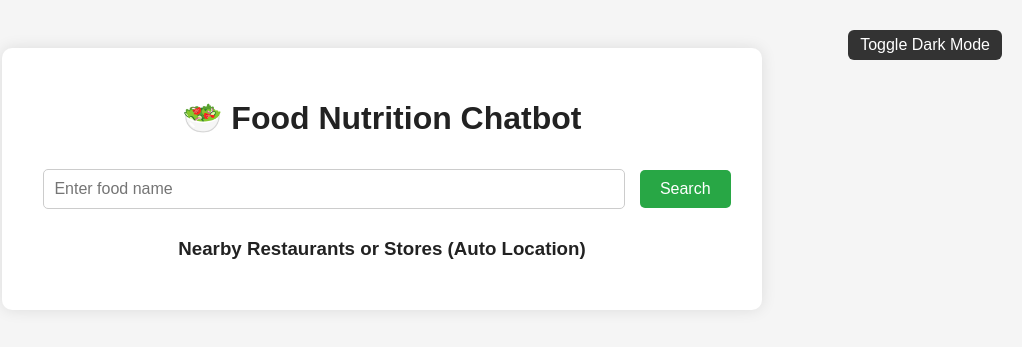
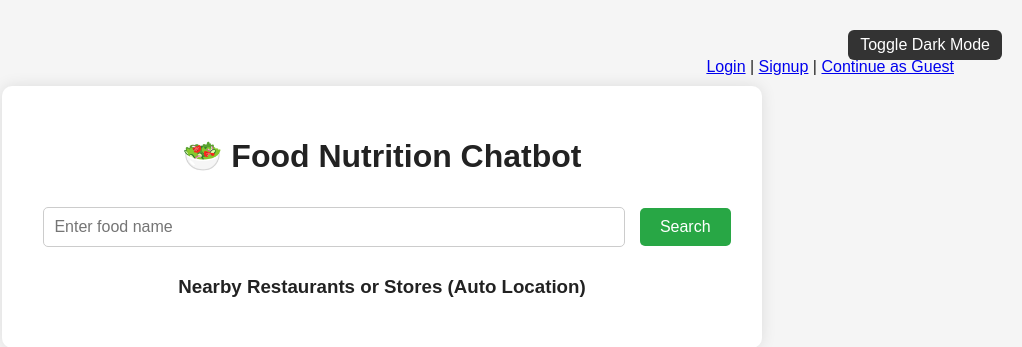
Before and after one commit to vinayg017/food-nutrition-chatbot, a Flask app: page / in a window 1280 px wide. Shown: the top 347 px of the page, without its empty margins (258-1280 px from the left). Run offline with Flask 3, Linux system fonts and the light colour scheme.

Commit message:
Add login/signup/guest options to index page

```diff
--- a/templates/index.html
+++ b/templates/index.html
@@ -7,6 +7,18 @@
 </head>
 <body>
     <button id="dark-mode-toggle">Toggle Dark Mode</button>
+
+    <!-- Top nav for login/signup/guest -->
+    <div style="text-align: right; margin: 10px 20px;">
+        {% if username %}
+            <span>👋 Welcome, {{ username }}!</span>
+            <a href="{{ url_for('logout') }}">Logout</a>
+        {% else %}
+            <a href="{{ url_for('login') }}">Login</a> |
+            <a href="{{ url_for('signup') }}">Signup</a> |
+            <a href="{{ url_for('guest') }}">Continue as Guest</a>
+        {% endif %}
+    </div>
 
     <div class="container">
         <h1>🥗 Food Nutrition Chatbot</h1>
@@ -89,7 +101,6 @@
             console.error("Geolocation error:", error);
         }
 
-        // Dark mode toggle
         document.getElementById("dark-mode-toggle").addEventListener("click", () => {
             document.body.classList.toggle("dark");
         });
```
